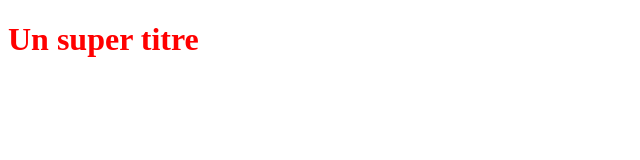
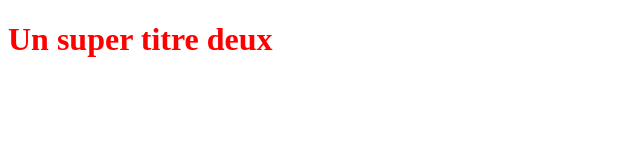
Before and after one commit to MAKIMALO/OpenclassroomsProject, a plain HTML site: page index.html in a window 1280 px wide. Shown: the whole page, without its empty margins (0-640 px from the left). Drawn offline with Linux system fonts and the light colour scheme.

Commit message:
fichier modifié

```diff
--- a/index.html
+++ b/index.html
@@ -5,6 +5,6 @@
     <link rel="stylesheet" type="text/css" href="styles.css">
 </head>
 <body>
-    <h1>Un super titre</h1>
+    <h1>Un super titre deux</h1>
 </body>
 </html>
```
